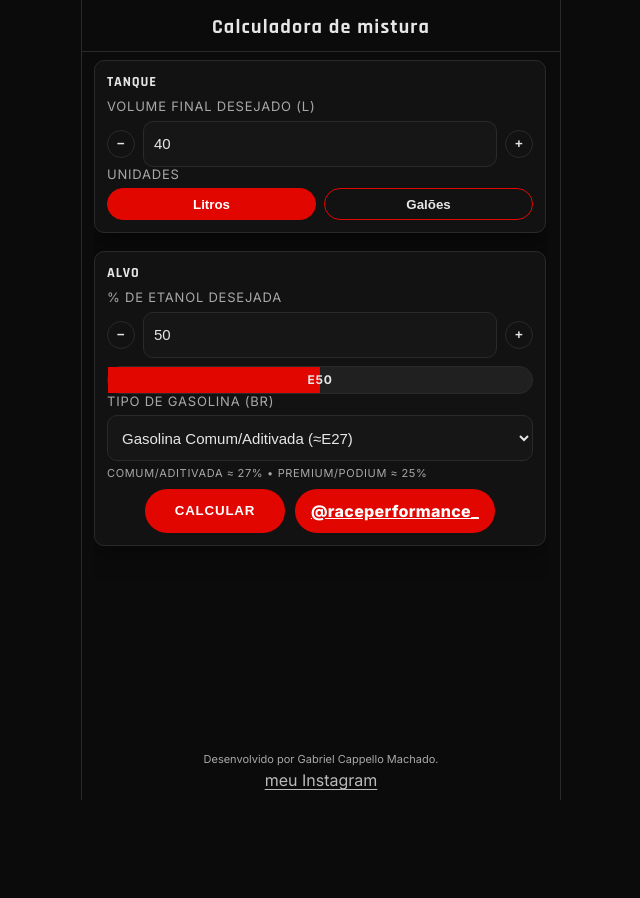
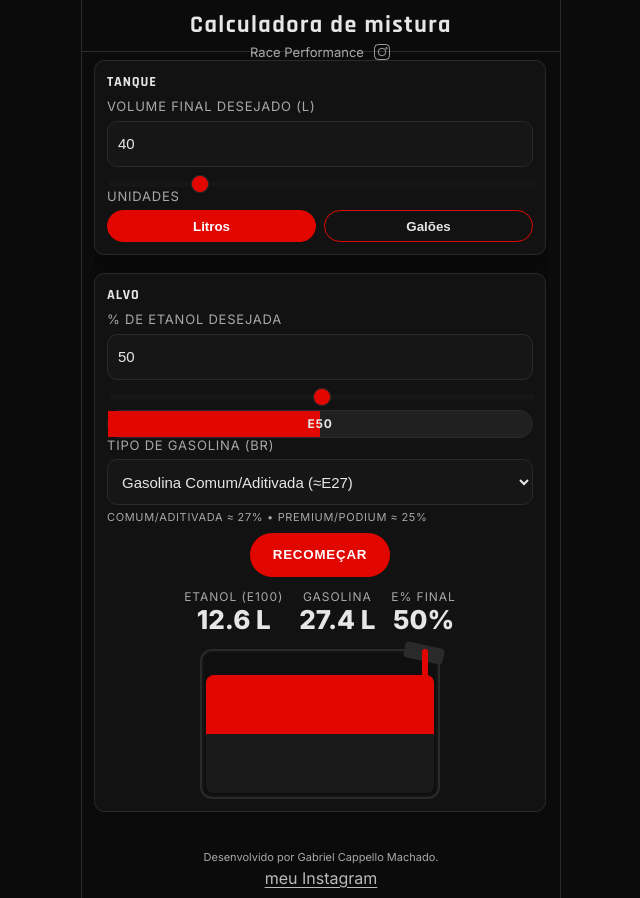
Before and after one commit to Gligoco/Calc_mix_fuel, a React (Vite) app in the folder fuel-mix-calculator/: page / in a window 1280 px wide. Both pictures are taken after a click on the button "CALCULAR". Shown: the whole page, without its empty margins (319-959 px from the left). Before the commit the page ends 800 px from the top, so only its background shows below. Built offline with nearby package versions, Linux system fonts and the light colour scheme.

Commit message:
Enhance UI with sliders, results display, and Instagram link
Co-authored-by: vwb5n4ffm8 <vwb5n4ffm8@privaterelay.appleid.com>

```diff
--- a/fuel-mix-calculator/src/App.jsx
+++ b/fuel-mix-calculator/src/App.jsx
@@ -84,13 +84,24 @@ export default function App() {
 
   const unitLabel = unit === 'gal' ? 'gal' : 'L'
   const ethanolWidth = `${round(ratioEthanol * 100, 1)}%`
-  const pretty = (v) => (v === Infinity ? '∞' : round(v, unit === 'gal' ? 2 : 2))
+  const pretty = (v) => (v === Infinity ? '∞' : round(v, unit === 'gal' ? 1 : 1))
+
+  function handleCalc() { setHasCalculated(true) }
+  function handleReset() { window.location.reload() }
 
   return (
     <div className="rp-app">
       <div className="rp-topbar" role="banner">
         <div />
-        <div className="rp-title">Calculadora de mistura</div>
+        <div className="rp-header-stack">
+          <div className="rp-title">Calculadora de mistura</div>
+          <div className="rp-subtitle">
+            Race Performance
+            <a className="rp-ig-icon" href="https://www.instagram.com/raceperformance_/" target="_blank" rel="noopener noreferrer" aria-label="Instagram">
+              <svg width="18" height="18" viewBox="0 0 24 24" fill="none" xmlns="http://www.w3.org/2000/svg"><path d="M7 2h10a5 5 0 0 1 5 5v10a5 5 0 0 1-5 5H7a5 5 0 0 1-5-5V7a5 5 0 0 1 5-5zm5 5a5 5 0 1 0 0 10 5 5 0 0 0 0-10zm6-1a1 1 0 1 0 0 2 1 1 0 0 0 0-2z" stroke="currentColor" strokeWidth="1"/></svg>
+            </a>
+          </div>
+        </div>
         <div />
       </div>
 
@@ -101,10 +112,9 @@ export default function App() {
               <div className="rp-group-title">Tanque</div>
               <div className="rp-row">
                 <div className="rp-label">Volume final desejado ({unitLabel === 'gal' ? 'gal' : 'L'})</div>
-                <div className="input-wrap">
-                  <button className="rp-step" onClick={()=> setTotalVolumeInput(v => String(Math.max(0, (Number(v)||0) - (unit==='gal'?0.5:1))))}>−</button>
+                <div className="input-wrap" style={{ gridTemplateColumns: '1fr' }}>
                   <input className="rp-input" type="number" min="0" step="0.1" value={totalVolumeInput} onChange={(e)=> setTotalVolumeInput(e.target.value)} />
-                  <button className="rp-step" onClick={()=> setTotalVolumeInput(v => String((Number(v)||0) + (unit==='gal'?0.5:1)))}>+</button>
+                  <input className="rp-slider" type="range" min="0" max="200" step="0.1" value={Number(unit === 'gal' ? totalVolumeInput : totalVolumeInput)} onChange={(e)=> setTotalVolumeInput(e.target.value)} />
                 </div>
               </div>
               <div className="rp-row">
@@ -120,10 +130,9 @@ export default function App() {
               <div className="rp-group-title">Alvo</div>
               <div className="rp-row">
                 <div className="rp-label">% de etanol desejada</div>
-                <div className="input-wrap">
-                  <button className="rp-step" onClick={()=> setTargetE(v => String(Math.max(0, (Number(v)||0) - 1)))}>−</button>
-                  <input className="rp-input" type="number" min="0" max="100" step="1" value={targetE} onChange={(e)=> setTargetE(e.target.value)} />
-                  <button className="rp-step" onClick={()=> setTargetE(v => String(Math.min(100, (Number(v)||0) + 1)))}>+</button>
+                <div className="input-wrap" style={{ gridTemplateColumns: '1fr' }}>
+                  <input className="rp-input" type="number" min="0" max="100" step="0.1" value={targetE} onChange={(e)=> setTargetE(e.target.value)} />
+                  <input className="rp-slider" type="range" min="0" max="100" step="0.1" value={Number(targetE)} onChange={(e)=> setTargetE(e.target.value)} />
                 </div>
               </div>
               <div className="rp-tank" title={`Etanol ${ethanolWidth}`}>
@@ -140,20 +149,41 @@ export default function App() {
               </div>
 
               <div className="cta-row">
-                {!hasCalculated && (
-                  <button className="rp-cta" onClick={()=> setHasCalculated(true)}>CALCULAR</button>
-                )}
-                {hasCalculated && (
-                  <>
-                    <button className="rp-cta" onClick={()=> setHasCalculated(true)}>CALCULAR</button>
-                    <a className="rp-cta-ig"
-                      href="https://www.instagram.com/raceperformance_?igsh=MWY1N25vZ3hmMTdsZA=="
-                      target="_blank" rel="noopener noreferrer" aria-label="Instagram">
-                      @raceperformance_
-                    </a>
-                  </>
+                {!hasCalculated ? (
+                  <button className="rp-cta" onClick={handleCalc}>CALCULAR</button>
+                ) : (
+                  <button className="rp-cta" onClick={handleReset}>RECOMEÇAR</button>
                 )}
               </div>
+
+              {hasCalculated && (
+                <div className="results-block">
+                  <div className="results-kpis">
+                    <div className="item">
+                      <div className="label">Etanol (E100)</div>
+                      <div className="value">{pretty(ethanolInUnit)} {unitLabel}</div>
+                    </div>
+                    <div className="item">
+                      <div className="label">Gasolina</div>
+                      <div className="value">{pretty(gasolineInUnit)} {unitLabel}</div>
+                    </div>
+                    <div className="item">
+                      <div className="label">E% final</div>
+                      <div className="value">{round(result.finalEPercent, 1)}%</div>
+                    </div>
+                  </div>
+
+                  <div className="fuel-anim" data-play={hasCalculated} style={{ ['--gas']: `${Math.max(0, Math.min(100, 100 - Number(targetE)))}%`, ['--eth']: `${Math.max(0, Math.min(100, Number(targetE)))}%` }}>
+                    <div className="can" />
+                    <div className="fluid">
+                      <div className="gas" style={{ height: `calc((100%)*${Math.max(0, Math.min(100, 100 - Number(targetE)))} / 100)` }} />
+                      <div className="eth" style={{ height: `calc((100%)*${Math.max(0, Math.min(100, Number(targetE)))} / 100)` }} />
+                    </div>
+                    <div className="nozzle" />
+                    <div className="stream" />
+                  </div>
+                </div>
+              )}
             </div>
           </div>
         </div>
--- a/fuel-mix-calculator/src/styles/brand.css
+++ b/fuel-mix-calculator/src/styles/brand.css
@@ -40,7 +40,12 @@ body {
   background: var(--rp-bg);
 }
 .rp-logo-img { height: 26px; width: auto; display: block; }
-.rp-title { text-align: center; font-family: 'Rajdhani', Bebas Neue, Inter, sans-serif; font-size: clamp(16px, 2.8vw, 20px); letter-spacing: .06em; font-weight: 700; white-space: nowrap; overflow: hidden; text-overflow: ellipsis; }
+/* Header typography */
+.rp-title { text-align: center; font-family: 'Rajdhani', Bebas Neue, Inter, sans-serif; font-size: clamp(18px, 4vw, 24px); letter-spacing: .06em; font-weight: 800; white-space: nowrap; overflow: hidden; text-overflow: ellipsis; }
+.rp-header-stack { display: grid; gap: 2px; justify-items: center; }
+.rp-subtitle { display: inline-flex; align-items: center; gap: 8px; font-size: 13px; color: var(--rp-muted); }
+.rp-ig-icon { width: 20px; height: 20px; display: inline-grid; place-items: center; color: var(--rp-text); opacity: .9; }
+.rp-ig-icon:hover { opacity: 1; }
 
 /* Content shell */
 .rp-shell { position: relative; z-index: 0; display: grid; grid-template-rows: 1fr auto; gap: 10px; padding: 8px var(--rp-gap); overflow: hidden; }
@@ -113,5 +118,28 @@ body {
 /* Footer container (two lines) */
 .rp-footer { padding: 8px 12px 10px; }
 
+/* Sliders */
+.rp-slider { width: 100%; height: 6px; background: var(--rp-surface-2); border-radius: 999px; appearance: none; outline: none; margin-top: 6px; }
+.rp-slider::-webkit-slider-thumb { appearance: none; width: 18px; height: 18px; border-radius: 50%; background: var(--rp-red); border: 1px solid var(--rp-border); cursor: pointer; }
+.rp-slider::-moz-range-thumb { width: 18px; height: 18px; border-radius: 50%; background: var(--rp-red); border: 1px solid var(--rp-border); cursor: pointer; }
+
+/* Results block under CTAs */
+.results-block { margin-top: 12px; display: grid; gap: 8px; justify-items: center; }
+.results-kpis { display: flex; gap: 16px; flex-wrap: wrap; justify-content: center; }
+.results-kpis .item { text-align: center; }
+.results-kpis .label { font-size: 12px; color: var(--rp-muted); text-transform: uppercase; letter-spacing: .08em; }
+.results-kpis .value { font-size: clamp(18px, 4.8vw, 26px); font-weight: 800; }
+
+/* Fuel animation (SVG-like, CSS driven) */
+.fuel-anim { width: 240px; height: 150px; position: relative; margin: 6px auto 0; }
+.fuel-anim .can { position: absolute; inset: 0; border: 2px solid var(--rp-border); border-radius: 12px; background: #0f0f10; box-shadow: inset 0 0 0 2px rgba(255,255,255,0.02); }
+.fuel-anim .fluid { position: absolute; left: 6px; right: 6px; bottom: 6px; top: 26px; border-radius: 8px; overflow: hidden; }
+.fuel-anim .gas { position: absolute; bottom: 0; left: 0; right: 0; height: var(--gas, 50%); background: #1a1a1a; transition: height 400ms ease; }
+.fuel-anim .eth { position: absolute; bottom: var(--gas, 50%); left: 0; right: 0; height: var(--eth, 50%); background: var(--rp-red); transition: height 400ms ease; }
+.fuel-anim .nozzle { position: absolute; width: 40px; height: 16px; right: -4px; top: -4px; background: #2a2a2a; transform: rotate(12deg); border-radius: 4px; }
+.fuel-anim[data-play="true"] .stream { animation: stream 700ms ease forwards; }
+.fuel-anim .stream { position: absolute; width: 6px; height: 0; right: 12px; top: 0; background: var(--rp-red); border-radius: 3px; }
+@keyframes stream { from { height: 0; } to { height: 28px; } }
+
 /* Desktop */
 @media (min-width: 768px) { .rp-app { max-width: 480px; margin: 0 auto; border-left: 1px solid var(--rp-border); border-right: 1px solid var(--rp-border); } }
```
